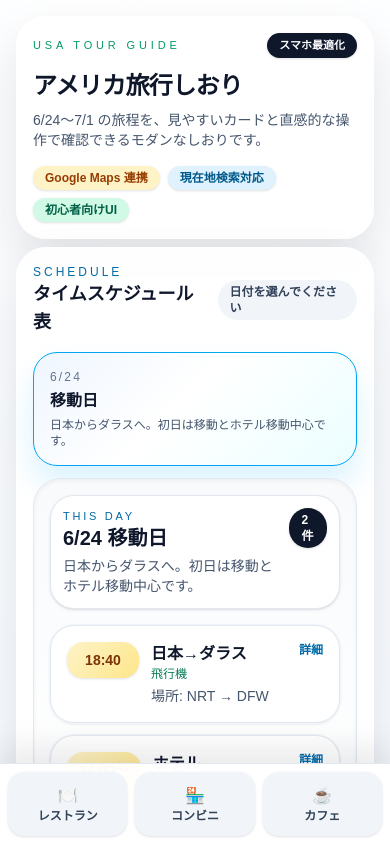
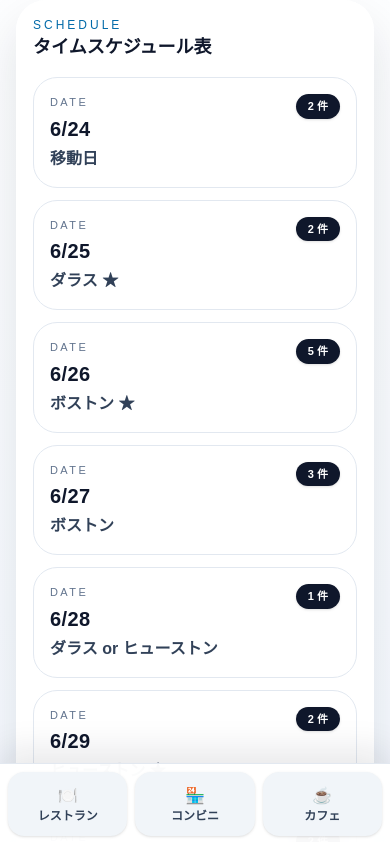
Before and after one commit to reemar1020-ai/WC2026tourapp, a Next.js app: page / in a window 390 px wide. Shown: the top 842 px of the page. Built offline with nearby package versions, Linux system fonts and the light colour scheme.

Commit message:
create mobile app ui

```diff
--- a/app/page.tsx
+++ b/app/page.tsx
@@ -192,15 +192,24 @@ const schedule: TravelDay[] = [
 const nearbyCategories = ["レストラン", "コンビニ", "カフェ"] as const;
 
 export default function Home() {
-  const [selectedDate, setSelectedDate] = useState("6/24");
+  const [selectedDate, setSelectedDate] = useState<string | null>(null);
   const [openItems, setOpenItems] = useState<Record<string, boolean>>({});
   const [locationStatus, setLocationStatus] = useState("現在地を取得すると、近くの施設をGoogle Mapsで検索できます。" );
+
+  const selectedDay = selectedDate
+    ? schedule.find((day) => day.date === selectedDate) ?? null
+    : null;
 
   const toggleItem = (key: string) => {
     setOpenItems((prev) => ({
       ...prev,
       [key]: !prev[key],
     }));
+  };
+
+  const handleDateSelect = (date: string) => {
+    setSelectedDate((prev) => (prev === date ? null : date));
+    setOpenItems({});
   };
 
   const openNearbySearch = (category: string) => {
@@ -235,24 +244,6 @@ export default function Home() {
   return (
     <main className="min-h-screen bg-[radial-gradient(circle_at_top,_#ffffff_0%,_#f8fbff_38%,_#eef4ff_100%)] text-slate-900">
       <section className="mx-auto flex min-h-screen w-full max-w-6xl flex-col pb-28">
-        <header className="px-4 pt-4 pb-2 sm:px-6">
-          <div className="rounded-[30px] border border-white/80 bg-white/90 p-4 shadow-[0_24px_50px_rgba(15,23,42,0.12)] backdrop-blur-xl md:p-6">
-            <div className="flex items-center justify-between gap-3">
-              <p className="text-[11px] uppercase tracking-[0.35em] text-emerald-600">USA Tour Guide</p>
-              <span className="rounded-full bg-slate-900 px-3 py-1 text-[11px] font-semibold text-white shadow-sm">スマホ最適化</span>
-            </div>
-            <h1 className="mt-3 text-2xl font-black tracking-tight text-slate-900 sm:text-3xl">アメリカ旅行しおり</h1>
-            <p className="mt-2 max-w-2xl text-sm text-slate-600 sm:text-base">
-              6/24〜7/1 の旅程を、見やすいカードと直感的な操作で確認できるモダンなしおりです。
-            </p>
-            <div className="mt-4 flex flex-wrap gap-2 text-xs text-slate-700">
-              <span className="rounded-full bg-amber-100 px-3 py-1 font-semibold text-amber-800 shadow-sm">Google Maps 連携</span>
-              <span className="rounded-full bg-sky-100 px-3 py-1 font-semibold text-sky-800 shadow-sm">現在地検索対応</span>
-              <span className="rounded-full bg-emerald-100 px-3 py-1 font-semibold text-emerald-800 shadow-sm">初心者向けUI</span>
-            </div>
-          </div>
-        </header>
-
         <section className="px-4 sm:px-6">
           <div className="rounded-[30px] border border-white/80 bg-white/90 p-4 shadow-[0_24px_50px_rgba(15,23,42,0.12)] backdrop-blur-xl md:p-5">
             <div className="flex items-center justify-between gap-3">
@@ -260,35 +251,38 @@ export default function Home() {
                 <p className="text-xs uppercase tracking-[0.25em] text-sky-700">Schedule</p>
                 <h2 className="text-lg font-bold text-slate-900">タイムスケジュール表</h2>
               </div>
-              <span className="rounded-full bg-slate-100 px-3 py-1 text-xs font-semibold text-slate-700">日付を選んでください</span>
             </div>
 
             <div className="mt-4 flex flex-col gap-3">
               {schedule.map((day) => {
                 const selected = day.date === selectedDate;
+                const isMatchDay = ["6/25", "6/26", "6/29"].includes(day.date);
 
                 return (
                   <div key={day.date} className="flex flex-col gap-3">
                     <button
                       type="button"
-                      onClick={() => setSelectedDate(day.date)}
+                      onClick={() => handleDateSelect(day.date)}
                       className={`w-full rounded-[24px] border p-4 text-left transition duration-200 ${
                         selected
                           ? "border-sky-500 bg-[linear-gradient(135deg,#eff6ff_0%,#ffffff_45%,#ecfeff_100%)] shadow-[0_18px_30px_rgba(56,189,248,0.18)]"
                           : "border-slate-200 bg-white hover:-translate-y-0.5 hover:border-sky-200 hover:bg-sky-50/70 hover:shadow-md"
                       }`}
                     >
-                      <p className="text-xs uppercase tracking-[0.18em] text-slate-500">{day.date}</p>
-                      <p className="mt-1 text-base font-black text-slate-900">{day.label}</p>
-                      <p className="mt-1 text-xs text-slate-600">{day.summary}</p>
+                      <div className="flex items-start justify-between gap-3">
+                        <div>
+                          <p className="text-[11px] uppercase tracking-[0.22em] text-slate-500">DATE</p>
+                          <p className="mt-1 text-xl font-black tracking-[0.02em] text-slate-900">{day.date}</p>
+                          <p className="mt-1 text-base font-semibold text-slate-700">{day.label}{isMatchDay ? " ★" : ""}</p>
+                        </div>
+                        <span className="rounded-full bg-slate-900 px-3 py-1 text-[11px] font-semibold text-white shadow-sm">{day.items.length} 件</span>
+                      </div>
                     </button>
 
                     {selected && (
                       <article className="rounded-[28px] border border-slate-200 bg-[linear-gradient(180deg,#f8fafc_0%,#ffffff_100%)] p-4 shadow-inner sm:p-5">
                         <div className="flex items-start justify-between gap-3 rounded-[24px] border border-slate-200 bg-white p-3 shadow-sm sm:p-4">
                           <div>
-                            <p className="text-[11px] uppercase tracking-[0.25em] text-sky-700">This Day</p>
-                            <h3 className="text-xl font-black text-slate-900">{day.date} {day.label}</h3>
                             <p className="mt-1 text-sm text-slate-600">{day.summary}</p>
                           </div>
                           <span className="rounded-full bg-slate-900 px-3 py-1 text-xs font-semibold text-white shadow-sm">{day.items.length} 件</span>
@@ -315,8 +309,11 @@ export default function Home() {
                                     <div className="flex-1">
                                       <p className="text-base font-black text-slate-900">{item.title}</p>
                                       {item.kind && <p className="text-xs text-emerald-700">{item.kind}</p>}
-                                      {item.location && <p className="mt-1 text-sm text-slate-600">場所: {item.location}</p>}
-                                      {item.venue && <p className="mt-1 text-sm text-slate-600">{item.venue}</p>}
+                                      {item.venue ? (
+                                        <p className="mt-1 text-sm text-slate-600">{item.venue}</p>
+                                      ) : item.location ? (
+                                        <p className="mt-1 text-sm text-slate-600">場所: {item.location}</p>
+                                      ) : null}
                                     </div>
                                     <span className="text-xs font-semibold text-sky-700">{isOpen ? "閉じる" : "詳細"}</span>
                                   </div>
```
